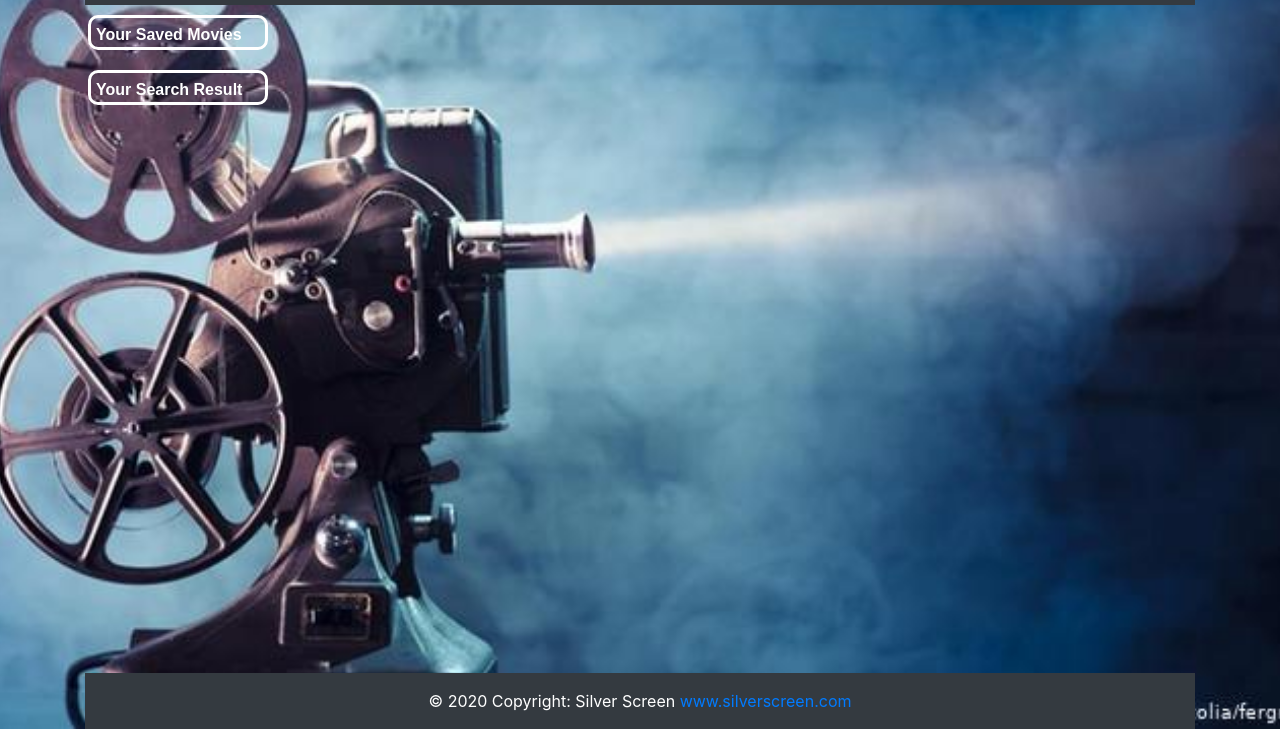
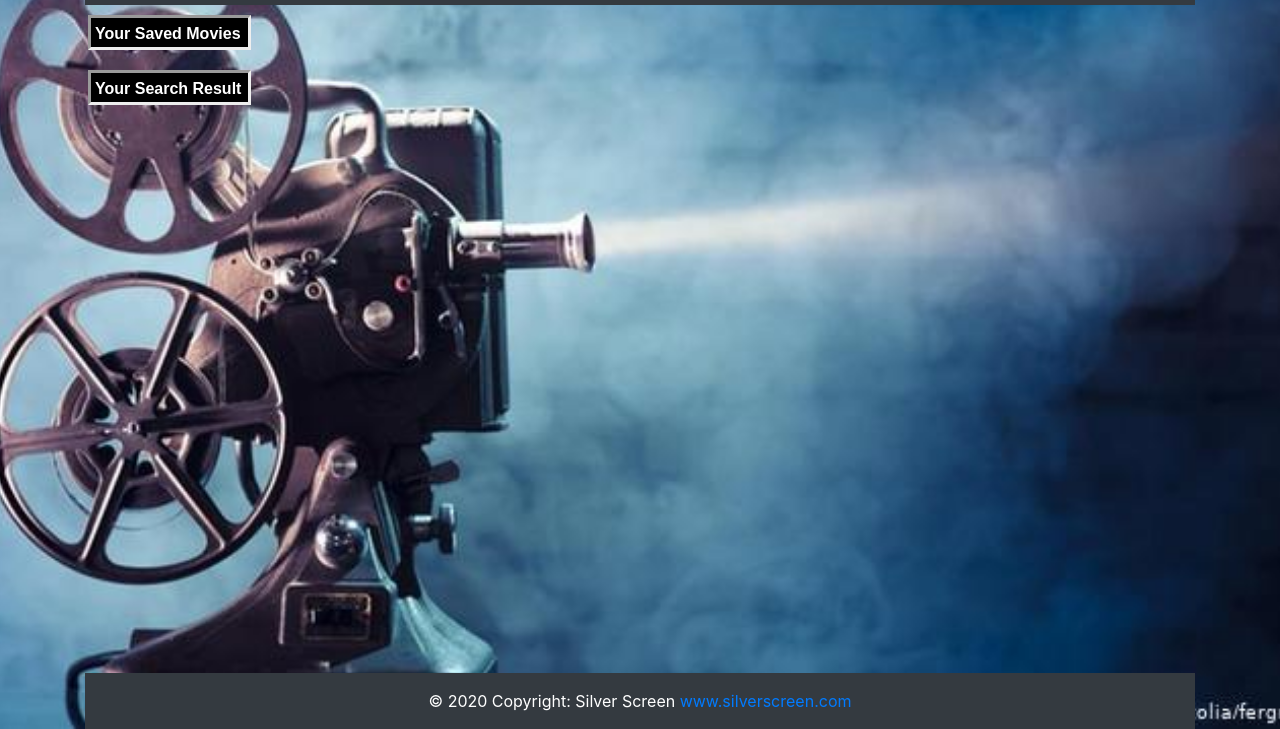
Before and after one commit to littlefish-tech/Team-Project-2, a website: page app/public/userAccount.html in a window 1280 px wide. Shown: the part 71-800 px from the top of the page. Drawn offline with nearby package versions, Linux system fonts and the light colour scheme.

Commit message:
update useraccount page button

```diff
--- a/app/public/css/style.css
+++ b/app/public/css/style.css
@@ -104,16 +104,25 @@ body {
 .nav-link1 {
     margin-left: 18px;
     margin-bottom: 10px;
-    border-style: solid;
-    /* background-color: #f6b93b; */
+    border-style: inset;
     margin-top: 10px;;
     height: 35px;
-    width: 180px;
-    padding: 5px;
+    width: 163px;
+    padding: 4px;
     font-family: Arial, Helvetica, sans-serif;
     color: #ffffff;
     font-weight: bold;
-    border-radius: 10px;
+    /* border-radius: 10px; */
+    display: inline-block;
+
+    background-color: Black;
+
+}
+
+.nav-link1:hover, .nav-link1:active{
+    background-color: #bc5f6a;
+    text-decoration: none;
+    color: white;
 }
 
 /* footer {
```
